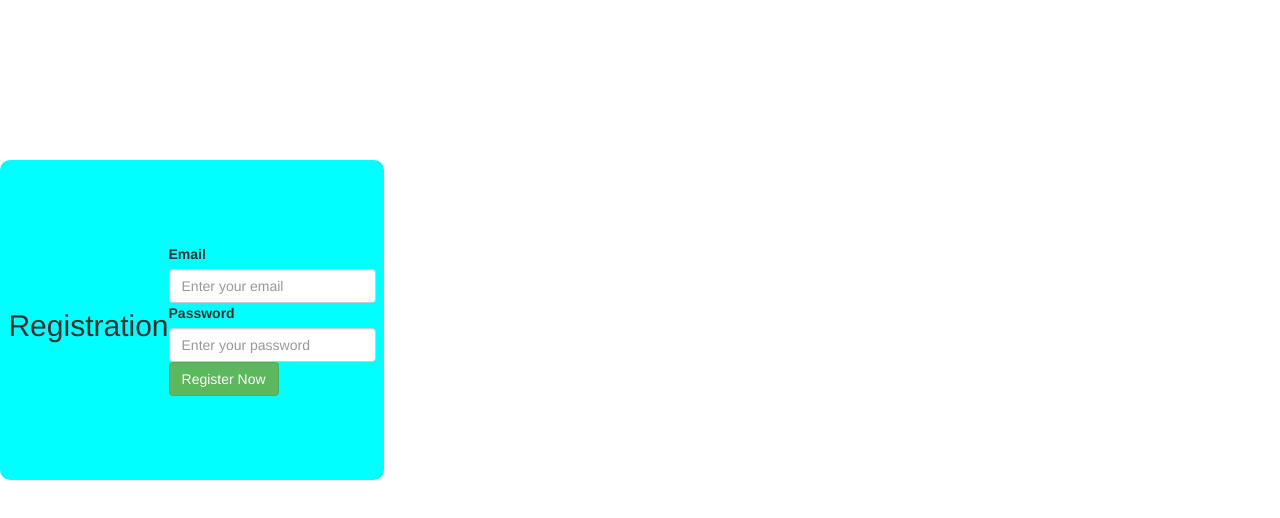
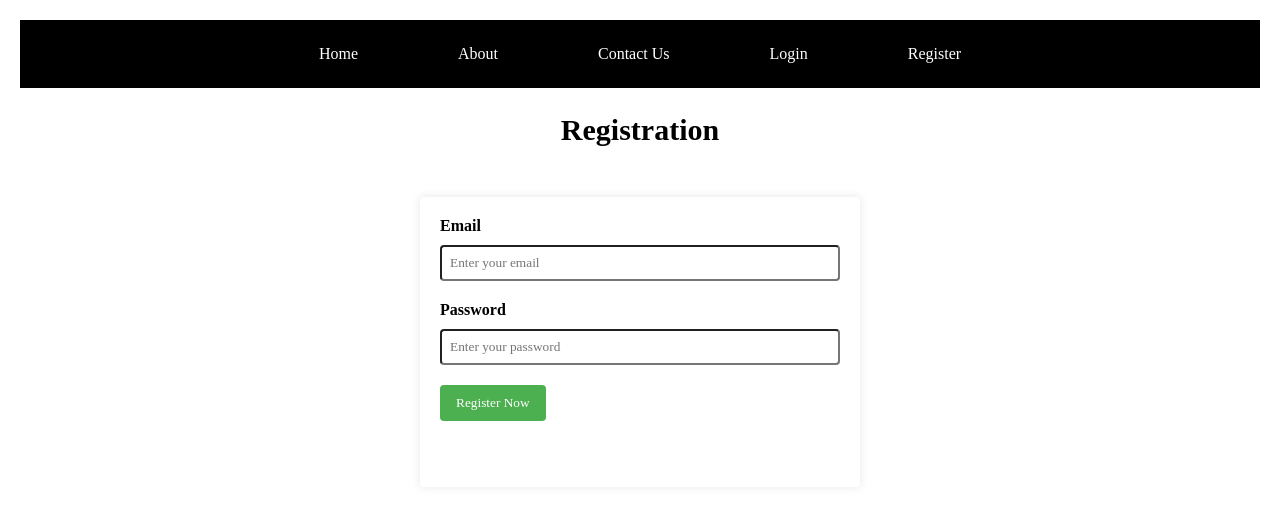
Before and after one commit to Chiragsinh-3/AS, a website: page register.html in a window 1280 px wide. Drawn offline with nearby package versions, Linux system fonts and the light colour scheme; files that its build step writes are made by us from their sources.

Commit message:
design changes

```diff
--- a/register.html
+++ b/register.html
@@ -3,21 +3,26 @@
 
 <head>
     <meta name="viewport" content="width=device-width, initial-scale=1.0">
-    <script src="https://cdnjs.cloudflare.com/ajax/libs/jquery/3.6.0/jquery.min.js"></script>
-    <!-- Bootstrap theme -->
-    <link rel="stylesheet" href="https://maxcdn.bootstrapcdn.com/bootstrap/3.4.1/css/bootstrap.min.css">
-    <script src="https://maxcdn.bootstrapcdn.com/bootstrap/3.4.1/js/bootstrap.min.js"></script>
     <title>login</title>
-    <link rel="stylesheet" href="register.css">
+    <link rel="stylesheet" href="style/register.css">
 </head>
 
 <body>
+    <nav>
+        <ul class="navigation">
+            <li class="navigation-item"><a href="index.html">Home</a></li>
+            <li class="navigation-item"><a href="about.html">About</a></li>
+            <li class="navigation-item"><a href="Contactus.html">Contact Us</a></li>
+            <li class="navigation-item"><a href="auth.html">Login</a></li>
+            <li class="navigation-item"><a href="register.html">Register</a></li>
 
-    <div class="regi_body">
-        <div class="regi_page">
+        </ul>
+    </nav>
     <div class="registration">
         <h2>Registration</h2>
     </div>
+    <div class="regi_body">
+
         <form name="registration_form" id="registration_form" method="post" action="#" enctype="multipart/form-data">
             <div class="input">
                 <div class="username">
@@ -26,12 +31,13 @@
                 </div>
                 <div class="username">
                     <label for="password">Password</label>
-                        <input type="password" name="password" id="password" class="form-control" placeholder="Enter your password">
+                    <input type="password" name="password" id="password" class="form-control"
+                        placeholder="Enter your password">
                 </div>
             </div>
             <button type="button" id="register" name="register" class="btn btn-success">Register Now</button>
         </form>
-        </div>
+
     </div>
 </body>
 <script type="module">
--- a/style/Contactus.css
+++ b/style/Contactus.css
@@ -1,18 +1,52 @@
 /* Contactus.css */
-*{
+* {
     margin: 0;
     padding: 0;
+    font-family: Century;
 }
-body {
-    font-family: Arial, sans-serif;
+
+nav {
     margin: 0;
+    display: flex;
+    background-color: black;
+}
+
+.navigation {
+    width: 100%;
+    display: flex;
+    align-items: center;
+    justify-content: center;
+    border-radius: 25%;
+}
+
+.navigation li {
+    display: flex;
+    list-style: none;
     padding: 0;
 }
 
-header {
-    background-color: #000000;
-    padding: 20px;
-    text-align: center;;
+a {
+    color: rgb(255, 255, 255);
+    text-decoration: none;
+    border: 5px;
+    border-color: aliceblue;
+    padding: 25px;
+    padding-left: 50px;
+    padding-right: 50px;
+}
+
+.navigation li:hover {
+    background-color: white;
+
+}
+
+a:hover {
+    color: rgb(0, 0, 0);
+}
+
+body {
+    font-family: Arial, sans-serif;
+    margin: 20px;
 }
 
 h1 {
@@ -38,11 +72,7 @@ p {
     margin-bottom: 10px;
 }
 
-ul {
-    list-style-type: disc;
-    margin-bottom: 10px;
-    padding-left: 20px;
-}
+
 
 .contact-info {
     display: grid;
--- a/style/about.css
+++ b/style/about.css
@@ -1,21 +1,58 @@
 /* Custom CSS styles */
-body {
-    font-family: Arial, sans-serif;
+
+* {
     margin: 0;
+    padding: 0;
+    font-family: Century;
+}
+
+nav {
+    margin: 0;
+    padding: 0;
+    display: flex;
+    background-color: black;
+}
+
+.navigation {
+    width: 100%;
+    display: flex;
+    align-items: center;
+    justify-content: center;
     padding: 0;
 }
 
-header {
-    background-color: #000000;
-    padding: 20px;
-    text-align: center;
+.navigation-item{
+    display: flex;
+    list-style: none;
+    padding: 0;
 }
 
-h1 {
-    color: #ffffff;
-    margin: 0;
-    font-size: 28px;
+a {
+    color: rgb(255, 255, 255);
+    text-decoration: none;
+    border: 5px;
+    border-color: aliceblue;
+    padding: 25px;
+    padding-left: 50px;
+    padding-right: 50px;
 }
+
+.navigation li:hover {
+    background-color: white;
+
+}
+
+a:hover {
+    color: rgb(0, 0, 0);
+    transition: all .5s ease-in-out;
+}
+
+body {
+    font-family: Arial, sans-serif;
+    margin: 20px;
+}
+
+
 
 main {
     padding: 20px;
@@ -24,8 +61,8 @@ main {
 h2 {
     color: #333;
     font-size: 30px;
-    margin-top: 0;
-    margin-bottom: 10px;
+    margin-top: 20px;
+    margin-bottom: 20px;
 }
 
 p {
@@ -33,7 +70,7 @@ p {
     margin-bottom: 10px;
 }
 
-ul {
+.valueUl,.serUl {
     list-style-type: none;
     margin-bottom: 10px;
     padding-left: 20px;
--- a/style/homepage.css
+++ b/style/homepage.css
@@ -21,9 +21,7 @@ nav {
 .navigation li {
     display: flex;
     list-style: none;
-    padding: 20px 30px;
     padding: 0;
-    transition: all .5s ease-in-out;
 }
 
 a {
@@ -34,7 +32,6 @@ a {
     padding: 25px;
     padding-left: 50px;
     padding-right: 50px;
-    transition: all .5s ease-in-out;
 }
 
 .navigation li:hover {
--- a/style/login.css
+++ b/style/login.css
@@ -1,16 +1,64 @@
+* {
+    margin: 0;
+    padding: 0;
+    font-family: 'Open Sans', sans-serif;
+    font-family: 'Roboto Mono', monospace;
+}
+
+nav {
+    margin: 0;
+    display: flex;
+    background-color: black;
+}
+
+.navigation {
+    width: 100%;
+    display: flex;
+    align-items: center;
+    justify-content: center;
+    border-radius: 25%;
+}
+
+.navigation li {
+    display: flex;
+    list-style: none;
+    padding: 0;
+}
+
+a {
+    color: rgb(255, 255, 255);
+    text-decoration: none;
+    border: 5px;
+    border-color: aliceblue;
+    padding: 25px;
+    padding-left: 50px;
+    padding-right: 50px;
+    font-family: Century;
+}
+
+.navigation li:hover {
+    background-color: white;
+
+}
+
+a:hover {
+    color: rgb(0, 0, 0);
+}
 
 body {
-            font-family: Arial, sans-serif;
-            margin: 0;
-            padding: 0;
+    margin: 20px;
 }
 
 .container {
     max-width: 400px;
-            margin: 100px auto;
+    margin: auto;
     padding: 20px;
     background-color: #fff;
     border-radius: 4px;
+    position: relative;
+    width: 50%;
+    height: 250px;
+    margin: 0 auto;
     box-shadow: 0 0 10px rgba(0, 0, 0, 0.1);
     background-image: url('"D:\Shubham7807\DE\sheets\sa.jpg"');
     background-position: center;
@@ -30,11 +78,12 @@
 
 input[type="text"],
 input[type="password"] {
-            width: 100%;
+    width: 95%;
     padding: 8px;
     border: 1px solid #ccc;
     border-radius: 4px;
     margin-bottom: 20px;
+
 }
 
 button {
--- a/style/register.css
+++ b/style/register.css
@@ -1,31 +1,100 @@
-*{
+* {
     margin: 0;
     padding: 0;
+    font-family: Century;
+}
+
+nav {
+    margin: 0;
+    display: flex;
+    background-color: black;
+}
+
+.navigation {
+    width: 100%;
+    display: flex;
+    align-items: center;
+    justify-content: center;
+    border-radius: 25%;
+}
+
+.navigation li {
+    display: flex;
+    list-style: none;
+    padding: 0;
+}
+
+a {
+    color: rgb(255, 255, 255);
+    text-decoration: none;
+    border: 5px;
+    border-color: aliceblue;
+    padding: 25px;
+    padding-left: 50px;
+    padding-right: 50px;
+}
+
+.navigation li:hover {
+    background-color: white;
+
+}
+
+a:hover {
+    color: rgb(0, 0, 0);
+}
+
+body {
+    font-family: Arial, sans-serif;
+    margin: 20px;
+}
+.registration{
+    text-align: center;
+    margin-top: 25px;
+    margin-bottom: 50px;
 }
 .regi_body{
-    background-color: aqua;
-    display: flex;
-    justify-content: center;
-    align-items: center;
-    /* width: 50%; */
-    margin-top: 20vh;
-    height: 40vh;
-    width: 30vw;
-    border-radius: 10px;
-}
-.regi_page{
-    display: flex;
-    justify-content: center;
-    align-items: center;
+    background-color: rgb(148, 255, 205);
+    max-width: 400px;
+    margin: auto;
+    padding: 20px;
+    background-color: #fff;
+    border-radius: 4px;
+    position: relative;
+    width: 50%;
+    height: 250px;
+    margin: 0 auto;
+    box-shadow: 0 0 10px rgba(0, 0, 0, 0.1);
+    background-image: url('"D:\Shubham7807\DE\sheets\sa.jpg"');
+    background-position: center;
+    background-size: cover;
 }
 h2{
     font-size: 30px;
 
 }
-.username{
-    background-color: aqua;
+label {
+    display: block;
+    font-weight: bold;
+    margin-bottom: 10px;
+}
 
+input[type="text"],
+input[type="password"]{
+    background-color: rgba(250, 235, 215, 0);
+    width: 95%;
+    padding: 8px;
+    border-radius: 4px;
+    margin-bottom: 20px;
 }
-.input{
-    background-color: antiquewhite;
+
+button{
+    padding: 10px 16px;
+    background-color: #4caf50;
+    color: white;
+    border: none;
+    border-radius: 4px;
+    cursor: pointer;
 }
+button:hover {
+    background-color: #45a049;
+}
```
Also changed, not shown: Contactus.html (+10 -3 lines), about.html (+10 -3 lines), auth.html (+19 -32 lines), login.html (+13 -56 lines). Lines whose indentation alone changed are shown as unchanged.
